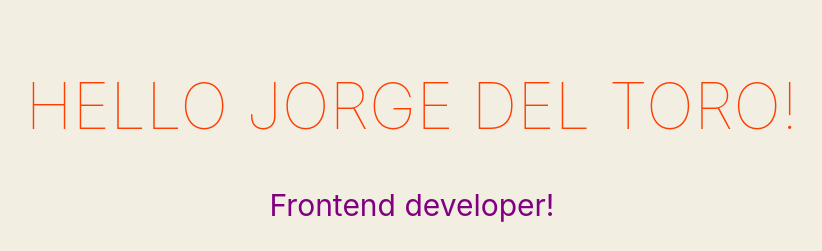
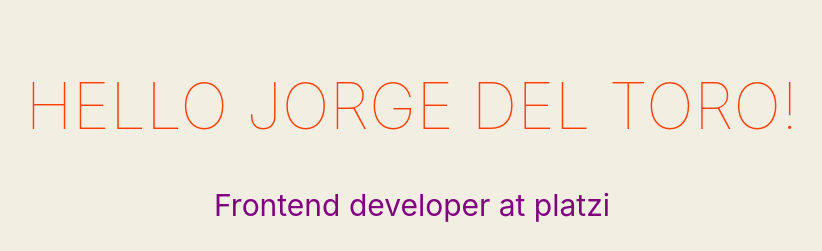
Before and after one commit to jorgedeltoro111/course-svelte, a Svelte app: page / in a window 1280 px wide. Shown: the top 251 px of the page, without its empty margins (228-1050 px from the left). Built offline with nearby package versions, Linux system fonts and the light colour scheme; grey boxes are pictures that could not be loaded.

Commit message:
Creating and importing first component

```diff
--- a/src/App.svelte
+++ b/src/App.svelte
@@ -1,4 +1,5 @@
 <script>
+	import About from "./components/About.svelte";
 	export let name;
 	export let lastName;
 	let svelteLogo = "https://miro.medium.com/v2/resize:fit:1400/1*G9fzmaoymDGy7scbkgpC7A.png";
@@ -15,10 +16,6 @@
 		--theme-color: purple;
 	}
 
-	p {
-		color: var(--theme-color);
-		font-size: 30px;
-	}
 	.logo {
 		height: 250px;
 	}
@@ -45,6 +42,6 @@
 
 <main>
 	<h1>Hello {name} {lastName}!</h1>
-	<p>Frontend developer!</p>
+	<About/>
 	<img class="logo" src={svelteLogo} alt="svelte-logo"/>
 </main>
--- /dev/null
+++ b/src/components/About.svelte
@@ -0,0 +1,16 @@
+<script>
+let someText = `Frontend developer at platzi`;
+</script>
+
+<style>
+    p{
+        color: var(--theme-color);
+        font-size: 30px;
+    }
+</style>
+
+<div class="About">
+    <p>
+        {someText}
+    </p>
+</div>
```
